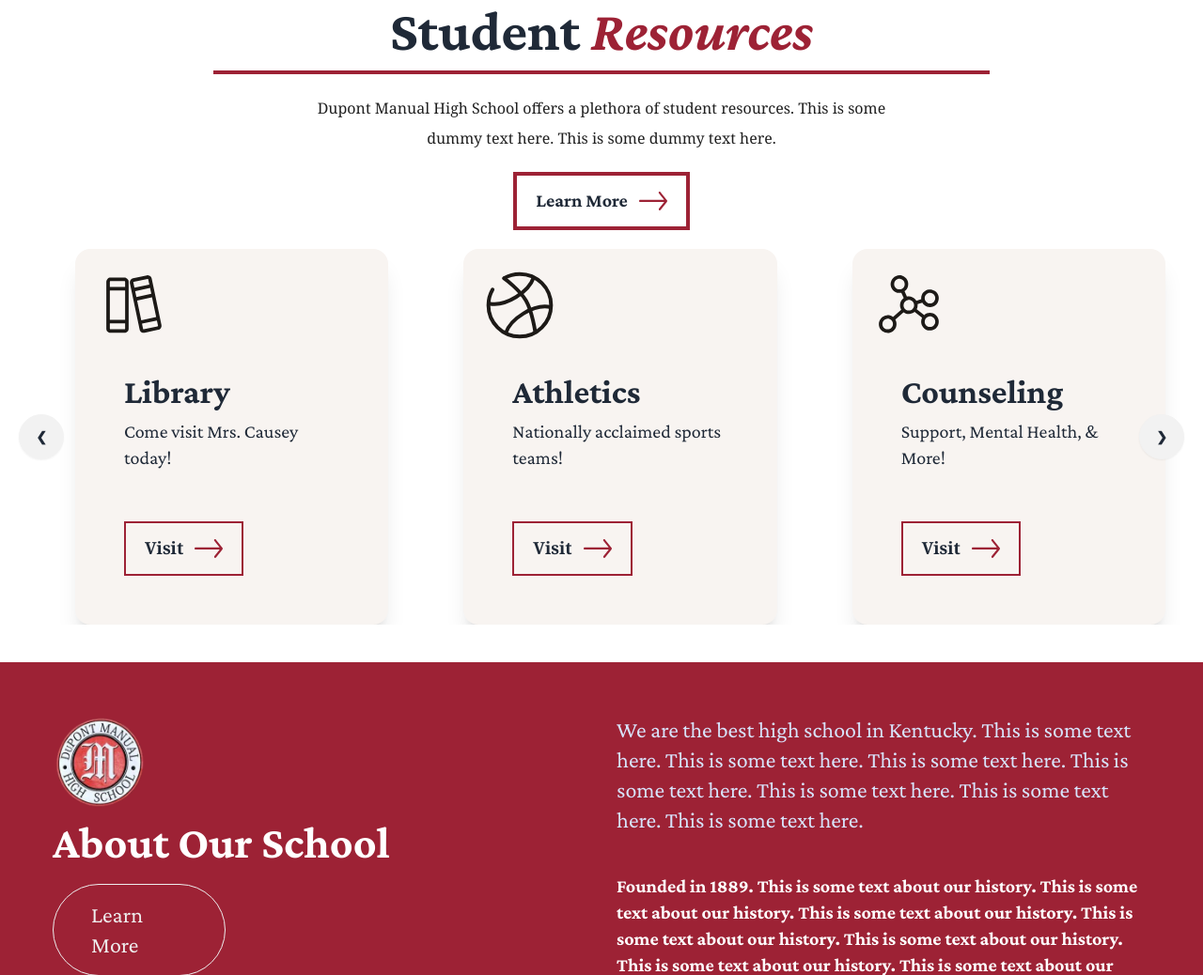
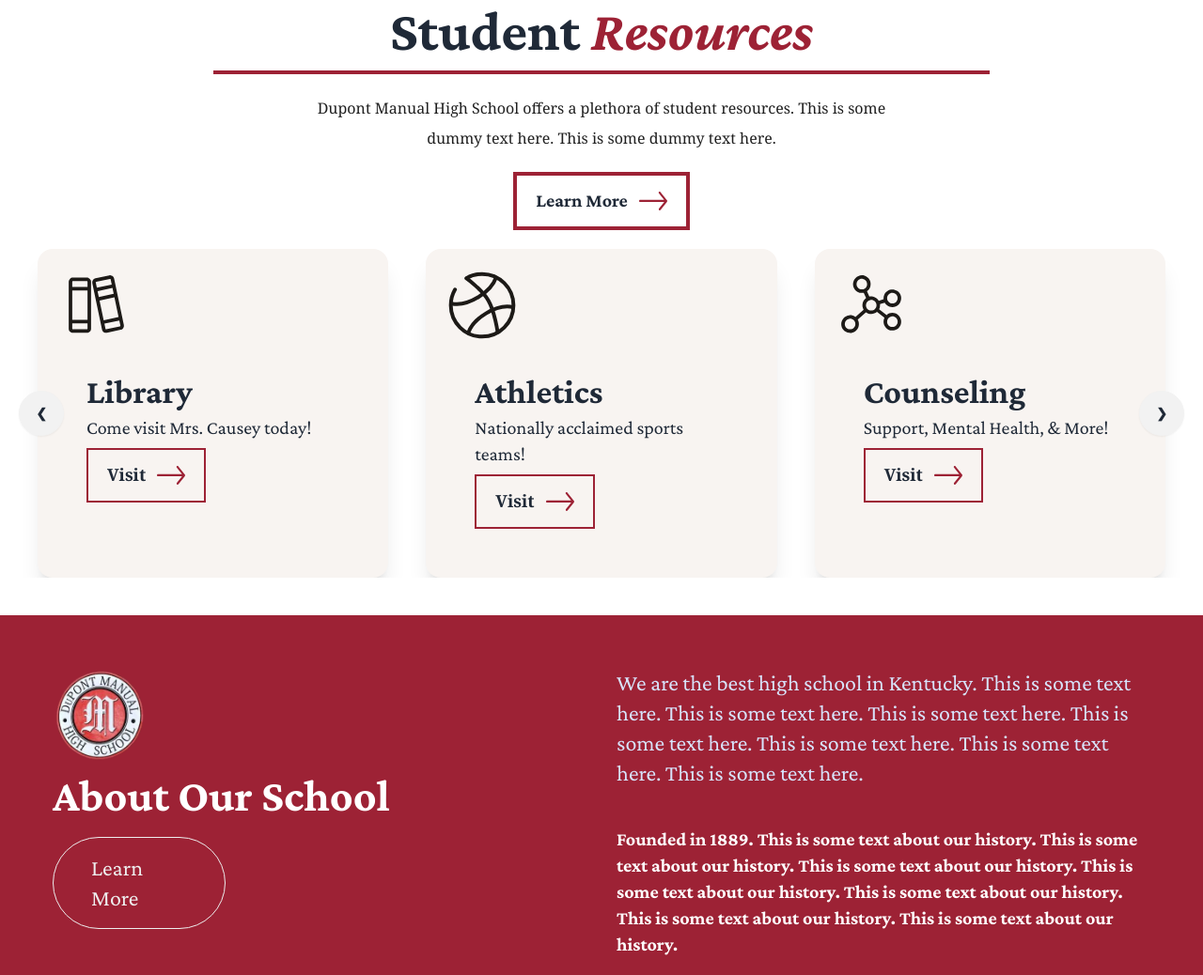
Before and after one commit to jahantaila/DupontManual, a Django app: page / in a window 1280 px wide. Shown: the part 5422-6460 px from the top of the page at 94% size. Run offline with Django 5.2, Linux system fonts and the light colour scheme; some libraries are stand-ins or nearby versions.

Commit message:
STUDENT RESOURCE RESPONSIVENESS IS DONE

```diff
--- a/main/templates/index.html
+++ b/main/templates/index.html
@@ -652,45 +652,135 @@
             <button class = "m-auto text-center p-5 pt-3 pb-3 flex  font-bold border border-4 border-[#9D2235] text-xl justify-center">Learn More <span> <img class = "ml-3 w-[30px]" src = "{% static './images/rightarrow.svg' %}"> </span></button>
         </div>
 
-        {% comment %} MAIN CONTAINER {% endcomment %}
+        {% comment %} MAIN CARASOUL {% endcomment %}
 
 
-        <div class="carousel flex flex-row w-full">
+        <div class="carousel flex flex-row w-full ">
             <div id="slide1" class="carousel-item relative w-full transition-transform duration-700 ease-in-out transform">
 
-                <div class="card bg-[#F8F4F1] w-1/3 p-5 ml-20 shadow-xl h-[50vh] mx-10">
 
-                    <figure class = "flex !justify-start w-[80px] h-[80px] ">
-                      <img
-                        src="{% static './images/library.svg' %}"
-                        alt="Library"  class = "w-[80px] h-[80px]" />
-                    </figure>
+
+
+                <div class = "w-full flex flex-col items-center  flex-wrap lg:flex-nowrap lg:flex-row lg:items-start justify-center">
+
+
+                    <div class="card my-10 lg:my-0 bg-[#F8F4F1]  lg:w-1/3 w-4/6 sm:w-1/2 sm:p-5 p-2  shadow-xl h-[350px] lg:mx-10">
+
+
+                        {% comment %} TOP {% endcomment %}
+                        <div>
+                            <figure class = "flex !justify-start w-[80px] h-[80px] ">
+                                <img
+                                  src="{% static './images/library.svg' %}"
+                                  alt="Library"  class = "w-[80px] h-[80px]" />
+                              </figure>
+                        </div>
+
+
+                        <div class="card-body flex flex-col justify-start">
+                            <div class = "flex flex-col gap-1">
+                                <h2 class="card-title font-bold text-4xl  ">Library</h2>
+                                <p class = "text-xl">Come visit Mrs. Causey today!</p>
+
+                            </div>
+
+                          <div class="card-actions justify-start">
+                                <button
+                            class=" text-center p-5 pt-3 pb-3 flex font-noto-serif font-bold border border-2 border-[#9D2235] text-lg justify-center">
+                            Visit <span> <img class="ml-3 w-[30px]" src="{% static './images/rightarrow.svg' %}"> </span>
+                        </button>
+                          </div>
+                        </div>
+                    </div>
+
+                    <div class="card my-10 lg:my-0 bg-[#F8F4F1]  lg:w-1/3 w-4/6 sm:w-1/2 sm:p-5 p-2  shadow-xl h-[350px] ">
+
+                        {% comment %} TOP {% endcomment %}
+                        <div>
+                            <figure class="flex !justify-start w-[80px] h-[80px]">
+                                <img src="{% static './images/basketball.svg' %}" alt="Athletics" class="w-[80px] h-[80px]" />
+                            </figure>
+                        </div>
+
+                        <div class="card-body flex flex-col justify-start">
+                            <div class="flex flex-col gap-1">
+                                <h2 class="card-title font-bold text-4xl">Athletics</h2>
+                                <p class="text-xl">Nationally acclaimed sports teams!</p>
+                            </div>
+
+                            <div class="card-actions justify-start">
+                                <button class="text-center p-5 pt-3 pb-3 flex font-noto-serif font-bold border border-2 border-[#9D2235] text-lg justify-center">
+                                    Visit <span><img class="ml-3 w-[30px]" src="{% static './images/rightarrow.svg' %}"></span>
+                                </button>
+                            </div>
+                        </div>
+
+                    </div>
+
+
+
+                    <div class="card my-10 lg:my-0 bg-[#F8F4F1]  lg:w-1/3 w-4/6 sm:w-1/2 sm:p-5 p-2  shadow-xl h-[350px] lg:mx-10">
+
+                        {% comment %} TOP {% endcomment %}
+                        <div>
+                            <figure class="flex !justify-start w-[80px] h-[80px]">
+                                <img src="{% static './images/counseling.svg' %}" alt="Counseling" class="w-[80px] h-[80px]" />
+                            </figure>
+                        </div>
+
+                        <div class="card-body flex flex-col justify-start">
+                            <div class="flex flex-col gap-1">
+                                <h2 class="card-title font-bold text-4xl">Counseling</h2>
+                                <p class="text-xl">Support, Mental Health, & More!</p>
+                            </div>
+
+                            <div class="card-actions justify-start">
+                                <button class="text-center p-5 pt-3 pb-3 flex font-noto-serif font-bold border border-2 border-[#9D2235] text-lg justify-center">
+                                    Visit <span><img class="ml-3 w-[30px]" src="{% static './images/rightarrow.svg' %}"></span>
+                                </button>
+                            </div>
+                        </div>
+
+                    </div>
+                </div>
+
+
+
+
+
+
+
+              <div class="absolute left-5 right-5 top-1/2 flex -translate-y-1/2 transform justify-between">
+                <a  onclick="slideTo(2)" class="btn btn-circle">❮</a>
+                <a onclick="slideTo(2)" class="btn btn-circle">❯</a>
+              </div>
+            </div>
+            <div id="slide2" class="carousel-item relative w-full transition-transform duration-700 ease-in-out transform  ">
+
+
+                <div class = "w-full flex flex-col items-center  flex-wrap lg:flex-nowrap lg:flex-row lg:items-start justify-center">
+
+                <div class="card my-10 lg:my-0 bg-[#F8F4F1]  lg:w-1/3 w-4/6 sm:w-1/2 sm:p-5 p-2  shadow-xl h-[350px] lg:mx-10">
+
+
+                    {% comment %} TOP {% endcomment %}
+                    <div>
+                        <figure class = "flex !justify-start w-[80px] h-[80px] ">
+                            <img
+                              src="{% static './images/infinitecampus.svg' %}"
+                              alt="Infinite Campus"  class = "w-[80px] h-[80px]" />
+                          </figure>
+                    </div>
+
 
 
                     <div class="card-body flex flex-col justify-start">
-                      <h2 class="card-title font-bold text-4xl  ">Library</h2>
-                      <p class = "text-xl">Come visit Mrs. Causey today!</p>
-                      <div class="card-actions justify-start">
-                            <button
-                        class=" text-center p-5 pt-3 pb-3 flex font-noto-serif font-bold border border-2 border-[#9D2235] text-lg justify-center">
-                        Visit <span> <img class="ml-3 w-[30px]" src="{% static './images/rightarrow.svg' %}"> </span>
-                    </button>
-                      </div>
-                    </div>
-                </div>
+                        <div class = "flex flex-col gap-1">
+                            <h2 class="card-title font-bold text-4xl  ">Infinite Campus</h2>
+                            <p class = "text-xl">View grades, records, & more!</p>
 
-                <div class="card bg-[#F8F4F1] w-1/3 p-5 shadow-xl h-[50vh] mx-10">
+                        </div>
 
-                    <figure class = "flex !justify-start w-[80px] h-[80px] ">
-                      <img
-                        src="{% static './images/basketball.svg' %}"
-                        alt="Shoes"  class = "w-[80px] h-[80px]" />
-                    </figure>
-
-
-                    <div class="card-body flex flex-col justify-start">
-                      <h2 class="card-title font-bold text-4xl ">Athletics</h2>
-                      <p class = "text-xl">Nationally acclaimed sports teams!</p>
                       <div class="card-actions justify-start">
                             <button
                         class=" text-center p-5 pt-3 pb-3 flex font-noto-serif font-bold border border-2 border-[#9D2235] text-lg justify-center">
@@ -701,103 +791,70 @@
                 </div>
 
 
-                <div class="card bg-[#F8F4F1] w-1/3 p-5 shadow-xl h-[50vh] mx-10">
-
-                    <figure class = "flex !justify-start w-[80px] h-[80px] ">
-                      <img
-                        src="{% static './images/counseling.svg' %}"
-                        alt="Shoes"  class = "w-[80px] h-[80px]" />
-                    </figure>
+                <div class="card my-10 lg:my-0 bg-[#F8F4F1]  lg:w-1/3 w-4/6 sm:w-1/2 sm:p-5 p-2  shadow-xl h-[350px] ">
 
 
-                    <div class="card-body flex flex-col justify-start">
-                      <h2 class="card-title font-bold text-4xl ">Counseling</h2>
-                      <p class = "text-xl">Support, Mental Health, & More!</p>
-                      <div class="card-actions justify-start">
-                            <button
-                        class=" text-center p-5 pt-3 pb-3 flex font-noto-serif font-bold border border-2 border-[#9D2235] text-lg justify-center">
-                        Visit <span> <img class="ml-3 w-[30px]" src="{% static './images/rightarrow.svg' %}"> </span>
-                    </button>
-                      </div>
+                    {% comment %} TOP {% endcomment %}
+                    <div>
+                        <figure class="flex !justify-start w-[80px] h-[80px]">
+                            <img src="{% static './images/ptsa.svg' %}" alt="Athletics" class="w-[80px] h-[80px]" />
+                        </figure>
                     </div>
-                </div>
-
-
-              <div class="absolute left-5 right-5 top-1/2 flex -translate-y-1/2 transform justify-between">
-                <a  onclick="slideTo(2)" class="btn btn-circle">❮</a>
-                <a onclick="slideTo(2)" class="btn btn-circle">❯</a>
-              </div>
-            </div>
-            <div id="slide2" class="carousel-item relative w-full transition-transform duration-700 ease-in-out transform">
-
-                <div class="card bg-[#F8F4F1] w-1/3 p-5 ml-20 shadow-xl h-[50vh] mx-10">
-
-                    <figure class = "flex !justify-start w-[80px] h-[80px] ">
-                      <img
-                        src="{% static './images/infinitecampus.svg' %}"
-                        alt="Library"  class = "w-[80px] h-[80px]" />
-                    </figure>
-
 
                     <div class="card-body flex flex-col justify-start">
-                      <h2 class="card-title font-bold text-4xl  ">Infinite Campus</h2>
-                      <p class = "text-xl">View grades, records, & more!</p>
-                      <div class="card-actions justify-start">
-                            <button
-                        class=" text-center p-5 pt-3 pb-3 flex font-noto-serif font-bold border border-2 border-[#9D2235] text-lg justify-center">
-                        Visit <span> <img class="ml-3 w-[30px]" src="{% static './images/rightarrow.svg' %}"> </span>
-                    </button>
-                      </div>
+                        <div class="flex flex-col gap-1">
+                            <h2 class="card-title font-bold text-4xl">PTSA</h2>
+                            <p class="text-xl">Our vibrant teacher & parent community!</p>
+                        </div>
+
+                        <div class="card-actions justify-start">
+                            <button class="text-center p-5 pt-3 pb-3 flex font-noto-serif font-bold border border-2 border-[#9D2235] text-lg justify-center">
+                                Visit <span><img class="ml-3 w-[30px]" src="{% static './images/rightarrow.svg' %}"></span>
+                            </button>
+                        </div>
                     </div>
+
                 </div>
 
 
 
 
-                <div class="card bg-[#F8F4F1] w-1/3 p-5 ml-20 shadow-xl h-[50vh] mx-10">
 
-                    <figure class = "flex !justify-start w-[80px] h-[80px] ">
-                      <img
-                        src="{% static './images/ptsa.svg' %}"
-                        alt="Library"  class = "w-[80px] h-[80px]" />
-                    </figure>
+                <div class="card my-10 lg:my-0 bg-[#F8F4F1]  lg:w-1/3 w-4/6 sm:w-1/2 sm:p-5 p-2  shadow-xl h-[350px] lg:mx-10">
 
 
+                    {% comment %} TOP {% endcomment %}
+                    <div>
+                        <figure class="flex !justify-start w-[80px] h-[80px]">
+                            <img src="{% static './images/organization.svg' %}" alt="Counseling" class="w-[80px] h-[80px]" />
+                        </figure>
+                    </div>
+
                     <div class="card-body flex flex-col justify-start">
-                      <h2 class="card-title font-bold text-4xl  ">PTSA</h2>
-                      <p class = "text-xl">Check out our vibrant parent & teacher body!</p>
-                      <div class="card-actions justify-start">
-                            <button
-                        class=" text-center p-5 pt-3 pb-3 flex font-noto-serif font-bold border border-2 border-[#9D2235] text-lg justify-center">
-                        Visit <span> <img class="ml-3 w-[30px]" src="{% static './images/rightarrow.svg' %}"> </span>
-                    </button>
-                      </div>
+                        <div class="flex flex-col gap-1">
+                            <h2 class="card-title font-bold text-4xl">JCPS</h2>
+                            <p class="text-xl">Acccess general resources & more!</p>
+                        </div>
+
+                        <div class="card-actions justify-start">
+                            <button class="text-center p-5 pt-3 pb-3 flex font-noto-serif font-bold border border-2 border-[#9D2235] text-lg justify-center">
+                                Visit <span><img class="ml-3 w-[30px]" src="{% static './images/rightarrow.svg' %}"></span>
+                            </button>
+                        </div>
                     </div>
+
                 </div>
+
+
+            </div>
 
 
 
 
-                <div class="card bg-[#F8F4F1] w-1/3 p-5 ml-20 shadow-xl h-[50vh] mx-10">
-
-                    <figure class = "flex !justify-start w-[80px] h-[90px] ">
-                      <img
-                        src="{% static './images/organization.svg' %}"
-                        alt="Library"  class = "w-[80px] h-[80px]" />
-                    </figure>
 
 
-                    <div class="card-body flex flex-col justify-start">
-                      <h2 class="card-title font-bold text-4xl  ">JCPS</h2>
-                      <p class = "text-xl">Access general resources & more!</p>
-                      <div class="card-actions justify-start">
-                            <button
-                        class=" text-center p-5 pt-3 pb-3 flex font-noto-serif font-bold border border-2 border-[#9D2235] text-lg justify-center">
-                        Visit <span> <img class="ml-3 w-[30px]" src="{% static './images/rightarrow.svg' %}"> </span>
-                    </button>
-                      </div>
-                    </div>
-                </div>
+
+
 
 
 
@@ -807,6 +864,7 @@
                 <a  onclick="slideTo(1)" class="btn btn-circle">❮</a>
                 <a onclick="slideTo(1)" class="btn btn-circle">❯</a>
               </div>
+
 
             </div>
 
@@ -825,7 +883,21 @@
 
 
 
+
+
+
+
+
+
+
+
+
+
         </div>
+
+
+
+
 
     </section>
 
```
